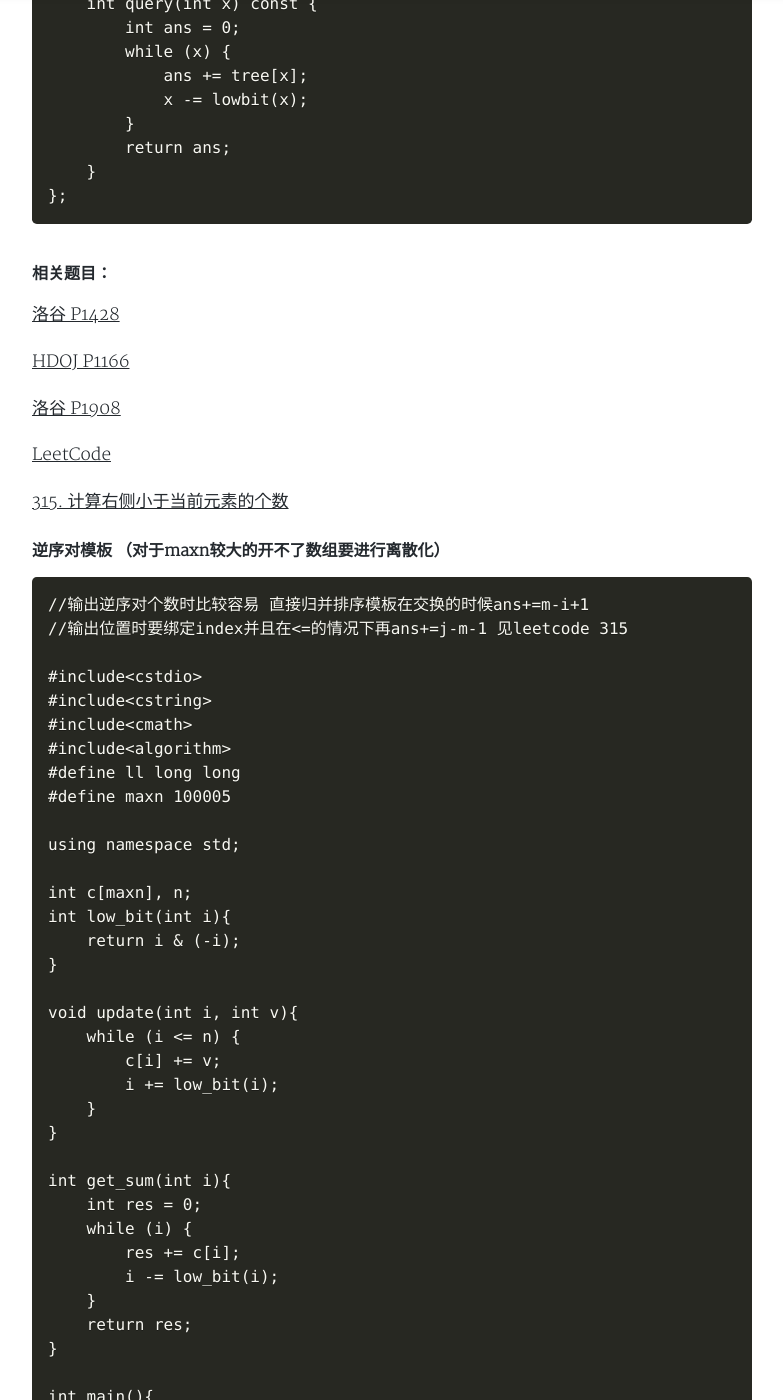
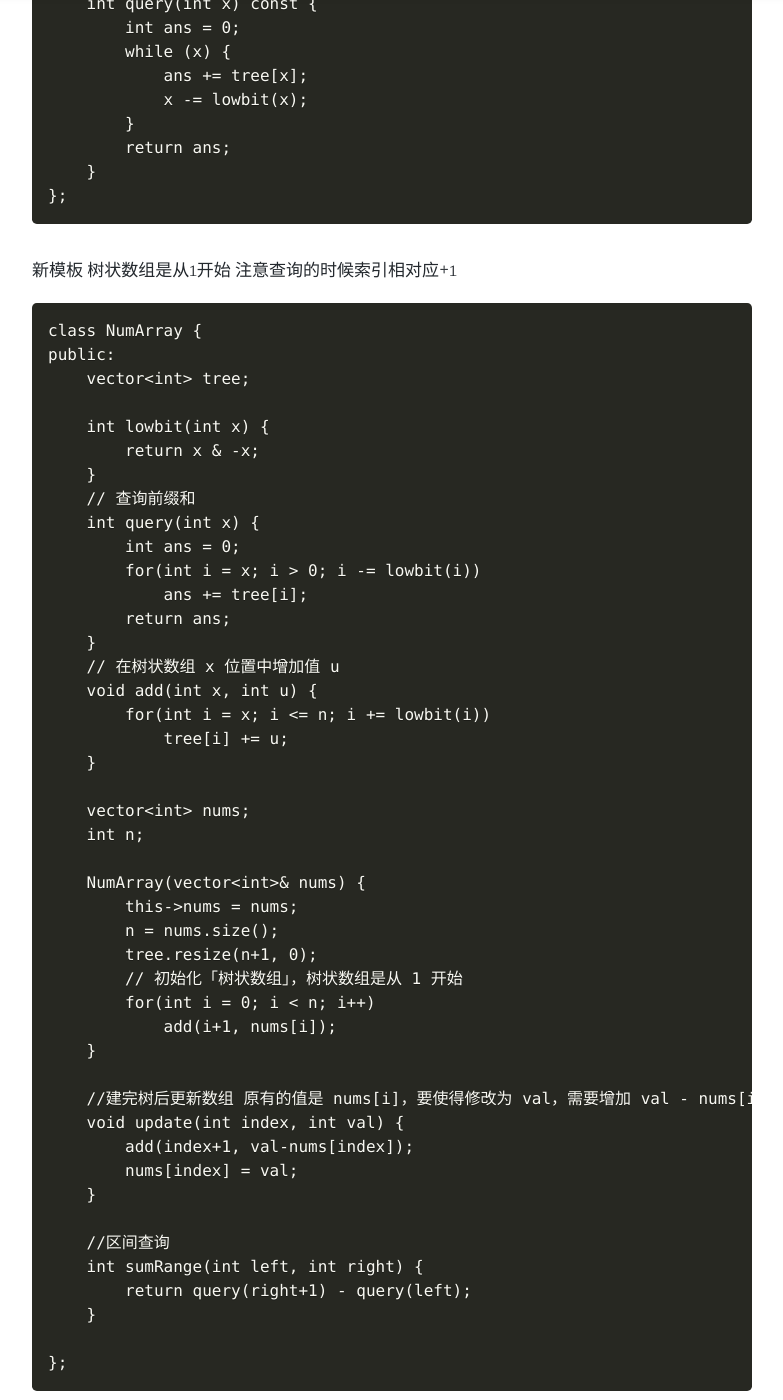
Before and after one commit to geekgitcode/geekgitcode.github.io, a Jekyll site: the page built from _posts/2020-10-28-binary-index-tree.md, in a window 1280 px wide and 1400 px high, scrolled down 4269 px. Shown: the whole window, without its empty margins (248-1031 px from the left). Built offline with Jekyll 4.4.1, drawn with Linux system fonts in a browser that asks for light colours; nearby versions of some CDN libraries; formulas are drawn with MathJax 3; a style sheet for code colours, icons or effects is not loaded.

Commit message:
Update 2020-10-28-binary-index-tree.md

````diff
--- a/_posts/2020-10-28-binary-index-tree.md
+++ b/_posts/2020-10-28-binary-index-tree.md
@@ -179,7 +179,54 @@
 };
 ```
 
+新模板 树状数组是从1开始 注意查询的时候索引相对应+1
 
+```
+class NumArray {
+public:
+    vector<int> tree;
+
+    int lowbit(int x) {
+        return x & -x;
+    }
+    // 查询前缀和
+    int query(int x) {
+        int ans = 0;
+        for(int i = x; i > 0; i -= lowbit(i))
+            ans += tree[i];
+        return ans;
+    }
+	// 在树状数组 x 位置中增加值 u
+    void add(int x, int u) {
+        for(int i = x; i <= n; i += lowbit(i))
+            tree[i] += u;
+    }
+
+    vector<int> nums;
+    int n;
+
+    NumArray(vector<int>& nums) {
+        this->nums = nums;
+        n = nums.size();
+        tree.resize(n+1, 0);
+        // 初始化「树状数组」，树状数组是从 1 开始
+        for(int i = 0; i < n; i++)
+            add(i+1, nums[i]);
+    }
+
+    //建完树后更新数组 原有的值是 nums[i]，要使得修改为 val，需要增加 val - nums[i]
+    void update(int index, int val) {
+        add(index+1, val-nums[index]);
+        nums[index] = val;
+    }
+
+    //区间查询
+    int sumRange(int left, int right) {
+        return query(right+1) - query(left);
+    }
+
+};
+```
 
 #### **相关题目：**
 
````
